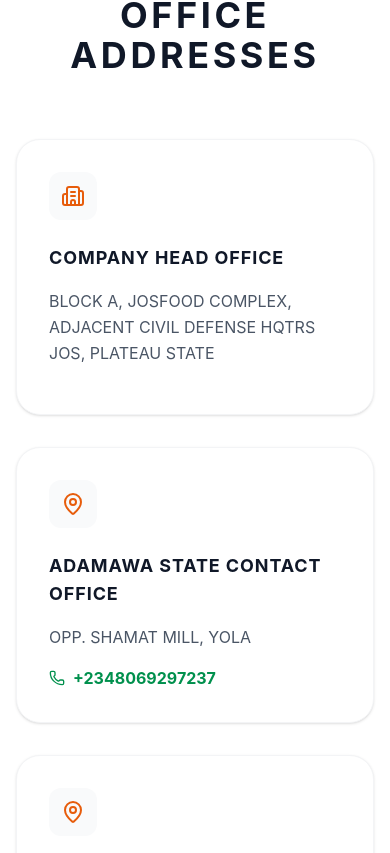
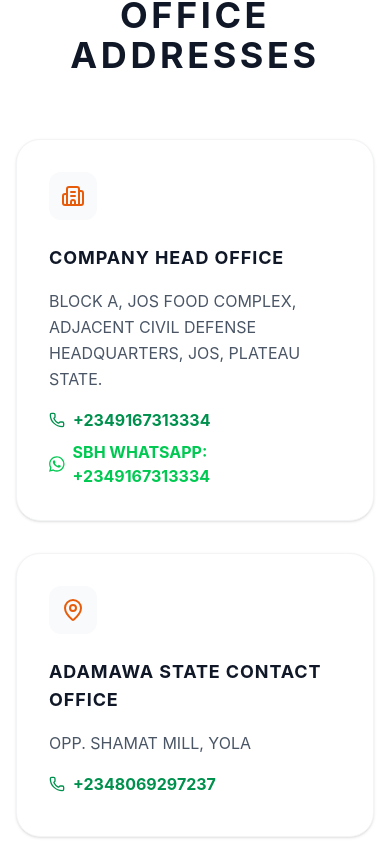
Before and after one commit to ghostshadow526/dads-coporate-rice, a React (Vite) app: page /about in a window 390 px wide. Shown: the part 6931-7784 px from the top of the page. Built offline with nearby package versions, Linux system fonts and the light colour scheme; no server answers; the database is empty.

Commit message:
feat: Add Facebook link and update contact info
Adds a Facebook link to the footer and updates office addresses, phone numbers, and contact information across the About Us and Contact pages to reflect current details. Also refactors the StatsSection to include more accurate company data.

```diff
--- a/src/components/Footer.tsx
+++ b/src/components/Footer.tsx
@@ -1,6 +1,6 @@
 import { motion } from 'motion/react';
 import { Link } from 'react-router-dom';
-import { Linkedin, Twitter } from 'lucide-react';
+import { Linkedin, Twitter, Facebook } from 'lucide-react';
 
 export default function Footer() {
   return (
@@ -70,6 +70,14 @@
             <h4 className="text-lg font-bold mb-8 uppercase tracking-wider">Social</h4>
             <ul className="space-y-4">
               <li>
+                <a href="https://www.facebook.com/share/1C4CYjQFVM/" target="_blank" rel="noopener noreferrer" className="flex items-center space-x-3 text-sm text-gray-300 hover:text-brand-orange transition-colors">
+                  <div className="bg-white p-1 rounded-sm">
+                    <Facebook className="w-4 h-4 text-[#222222]" />
+                  </div>
+                  <span className="font-bold">Join our Facebook community</span>
+                </a>
+              </li>
+              <li>
                 <a href="#" className="flex items-center space-x-3 text-sm text-gray-300 hover:text-brand-orange transition-colors">
                   <div className="bg-white p-1 rounded-sm">
                     <Linkedin className="w-4 h-4 text-[#222222]" />
--- a/src/components/StatsSection.tsx
+++ b/src/components/StatsSection.tsx
@@ -43,10 +43,7 @@
             </h2>
             <div className="space-y-6 text-lg text-gray-400 leading-relaxed max-w-xl">
               <p>
-                We have over 35 years of experience in supply chains across the world with foundations built from our on-the-ground presence in Asia and Africa.
-              </p>
-              <p>
-                Our operating capabilities in global origination, processing, trading, logistics, distribution, and risk management set us apart from our peers. While our strategic manufacturing assets in key destination markets strengthen our service to customers.
+                We have 8 years experience. The company was established in 2018.
               </p>
             </div>
           </motion.div>
@@ -68,7 +65,7 @@
                 referrerPolicy="no-referrer"
               />
               <div className="text-5xl font-black text-[#A881FF] mb-2">
-                <Counter value={60} />
+                <Counter value={3} />
               </div>
               <p className="text-lg font-bold text-white leading-tight">
                 Manufacturing & Processing <br /> Facilities
@@ -90,10 +87,10 @@
                 referrerPolicy="no-referrer"
               />
               <div className="text-5xl font-black text-brand-yellow mb-2">
-                <Counter value={10600} />
+                <Counter value={8000} suffix="+" />
               </div>
               <p className="text-lg font-bold text-white leading-tight">
-                Customers
+                Customers across the world
               </p>
             </motion.div>
 
@@ -112,7 +109,7 @@
                 referrerPolicy="no-referrer"
               />
               <div className="text-5xl font-black text-[#FF6B9E] mb-2">
-                <Counter value={35} suffix="+" />
+                <Counter value={10} suffix="+" />
               </div>
               <p className="text-lg font-bold text-white leading-tight">
                 Countries
@@ -134,10 +131,10 @@
                 referrerPolicy="no-referrer"
               />
               <div className="text-5xl font-black text-[#00C2FF] mb-2">
-                <Counter value={10000} suffix="+" />
+                <Counter value={100} suffix="+" />
               </div>
               <p className="text-lg font-bold text-white leading-tight">
-                Employees
+                Over 100+ employees <br /> across the branches
               </p>
             </motion.div>
           </div>
--- a/src/pages/AboutUs.tsx
+++ b/src/pages/AboutUs.tsx
@@ -344,7 +344,9 @@
             {[
               {
                 title: 'Company Head Office',
-                address: 'BLOCK A, JOSFOOD COMPLEX, ADJACENT CIVIL DEFENSE HQTRS JOS, PLATEAU STATE',
+                address: 'BLOCK A, JOS FOOD COMPLEX, ADJACENT CIVIL DEFENSE HEADQUARTERS, JOS, PLATEAU STATE.',
+                phone: '+2349167313334',
+                whatsapp: '+2349167313334',
                 icon: <Building2 className="w-6 h-6" />
               },
               {
@@ -361,7 +363,7 @@
               },
               {
                 title: 'Gombe State Contact Office',
-                address: 'OPP. RICE MARKET ROAD',
+                address: '16, OPP. RICE MARKET ROAD',
                 phone: '+2347032554599',
                 icon: <MapPin className="w-6 h-6" />
               },
@@ -369,6 +371,12 @@
                 title: 'Edo State Contact Office',
                 address: 'BESIDE YOUTH CENTER IRRUA.',
                 phone: '+2348136963647',
+                icon: <MapPin className="w-6 h-6" />
+              },
+              {
+                title: 'Port Harcourt Contact Office',
+                address: 'No13 ANDONI STREET BY REX-LAWNSON JUNCTION, BORIKIRI PHC',
+                phone: '+2347064329762',
                 icon: <MapPin className="w-6 h-6" />
               }
             ].map((office, idx) => (
@@ -386,9 +394,17 @@
                 <h4 className="text-lg font-bold text-gray-900 mb-4 uppercase tracking-wider">{office.title}</h4>
                 <p className="text-gray-600 mb-4 leading-relaxed">{office.address}</p>
                 {office.phone && (
-                  <div className="flex items-center space-x-2 text-brand-green font-bold">
+                  <div className="flex items-center space-x-2 text-brand-green font-bold mb-2">
                     <Phone className="w-4 h-4" />
                     <span>{office.phone}</span>
+                  </div>
+                )}
+                {office.whatsapp && (
+                  <div className="flex items-center space-x-2 text-green-500 font-bold">
+                    <svg className="w-4 h-4 fill-current" viewBox="0 0 24 24">
+                      <path d="M17.472 14.382c-.297-.149-1.758-.867-2.03-.967-.273-.099-.471-.148-.67.15-.197.297-.767.966-.94 1.164-.173.199-.347.223-.644.075-.297-.15-1.255-.463-2.39-1.475-.883-.788-1.48-1.761-1.653-2.059-.173-.297-.018-.458.13-.606.134-.133.298-.347.446-.52.149-.174.198-.298.298-.497.099-.198.05-.371-.025-.52-.075-.149-.669-1.612-.916-2.207-.242-.579-.487-.5-.669-.51-.173-.008-.371-.01-.57-.01-.198 0-.52.074-.792.372-.272.297-1.04 1.016-1.04 2.479 0 1.462 1.065 2.875 1.213 3.074.149.198 2.096 3.2 5.077 4.487.709.306 1.262.489 1.694.625.712.227 1.36.195 1.871.118.571-.085 1.758-.719 2.006-1.413.248-.694.248-1.289.173-1.413-.074-.124-.272-.198-.57-.347m-5.421 7.403h-.004a9.87 9.87 0 01-5.031-1.378l-.361-.214-3.741.982.998-3.648-.235-.374a9.86 9.86 0 01-1.51-5.26c.001-5.45 4.436-9.884 9.888-9.884 2.64 0 5.122 1.03 6.988 2.898a9.825 9.825 0 012.893 6.994c-.003 5.45-4.437 9.884-9.885 9.884m8.413-18.297A11.815 11.815 0 0012.05 0C5.495 0 .16 5.335.157 11.892c0 2.096.547 4.142 1.588 5.945L.057 24l6.305-1.654a11.882 11.882 0 005.683 1.448h.005c6.554 0 11.89-5.335 11.893-11.893a11.821 11.821 0 00-3.48-8.413Z"/>
+                    </svg>
+                    <span>SBH WHATSAPP: {office.whatsapp}</span>
                   </div>
                 )}
               </motion.div>
--- a/src/pages/Contact.tsx
+++ b/src/pages/Contact.tsx
@@ -70,7 +70,7 @@
                   </div>
                   <div>
                     <h3 className="text-xl font-bold text-brand-dark mb-2">Our Office</h3>
-                    <p className="text-gray-600">123 Rice Farm Road, Abuja, Nigeria</p>
+                    <p className="text-gray-600">BLOCK A, JOS FOOD COMPLEX, ADJACENT CIVIL DEFENSE HEADQUARTERS, JOS, PLATEAU STATE.</p>
                   </div>
                 </div>
 
@@ -80,7 +80,19 @@
                   </div>
                   <div>
                     <h3 className="text-xl font-bold text-brand-dark mb-2">Call Us</h3>
-                    <p className="text-gray-600">+234 800 123 4567</p>
+                    <p className="text-gray-600">+234 916 731 3334</p>
+                  </div>
+                </div>
+
+                <div className="flex items-start space-x-6">
+                  <div className="w-12 h-12 bg-green-500 rounded-xl flex items-center justify-center flex-shrink-0">
+                    <svg className="w-6 h-6 text-white fill-current" viewBox="0 0 24 24">
+                      <path d="M17.472 14.382c-.297-.149-1.758-.867-2.03-.967-.273-.099-.471-.148-.67.15-.197.297-.767.966-.94 1.164-.173.199-.347.223-.644.075-.297-.15-1.255-.463-2.39-1.475-.883-.788-1.48-1.761-1.653-2.059-.173-.297-.018-.458.13-.606.134-.133.298-.347.446-.52.149-.174.198-.298.298-.497.099-.198.05-.371-.025-.52-.075-.149-.669-1.612-.916-2.207-.242-.579-.487-.5-.669-.51-.173-.008-.371-.01-.57-.01-.198 0-.52.074-.792.372-.272.297-1.04 1.016-1.04 2.479 0 1.462 1.065 2.875 1.213 3.074.149.198 2.096 3.2 5.077 4.487.709.306 1.262.489 1.694.625.712.227 1.36.195 1.871.118.571-.085 1.758-.719 2.006-1.413.248-.694.248-1.289.173-1.413-.074-.124-.272-.198-.57-.347m-5.421 7.403h-.004a9.87 9.87 0 01-5.031-1.378l-.361-.214-3.741.982.998-3.648-.235-.374a9.86 9.86 0 01-1.51-5.26c.001-5.45 4.436-9.884 9.888-9.884 2.64 0 5.122 1.03 6.988 2.898a9.825 9.825 0 012.893 6.994c-.003 5.45-4.437 9.884-9.885 9.884m8.413-18.297A11.815 11.815 0 0012.05 0C5.495 0 .16 5.335.157 11.892c0 2.096.547 4.142 1.588 5.945L.057 24l6.305-1.654a11.882 11.882 0 005.683 1.448h.005c6.554 0 11.89-5.335 11.893-11.893a11.821 11.821 0 00-3.48-8.413Z"/>
+                    </svg>
+                  </div>
+                  <div>
+                    <h3 className="text-xl font-bold text-brand-dark mb-2">WhatsApp</h3>
+                    <p className="text-gray-600">+234 916 731 3334</p>
                   </div>
                 </div>
 
```
